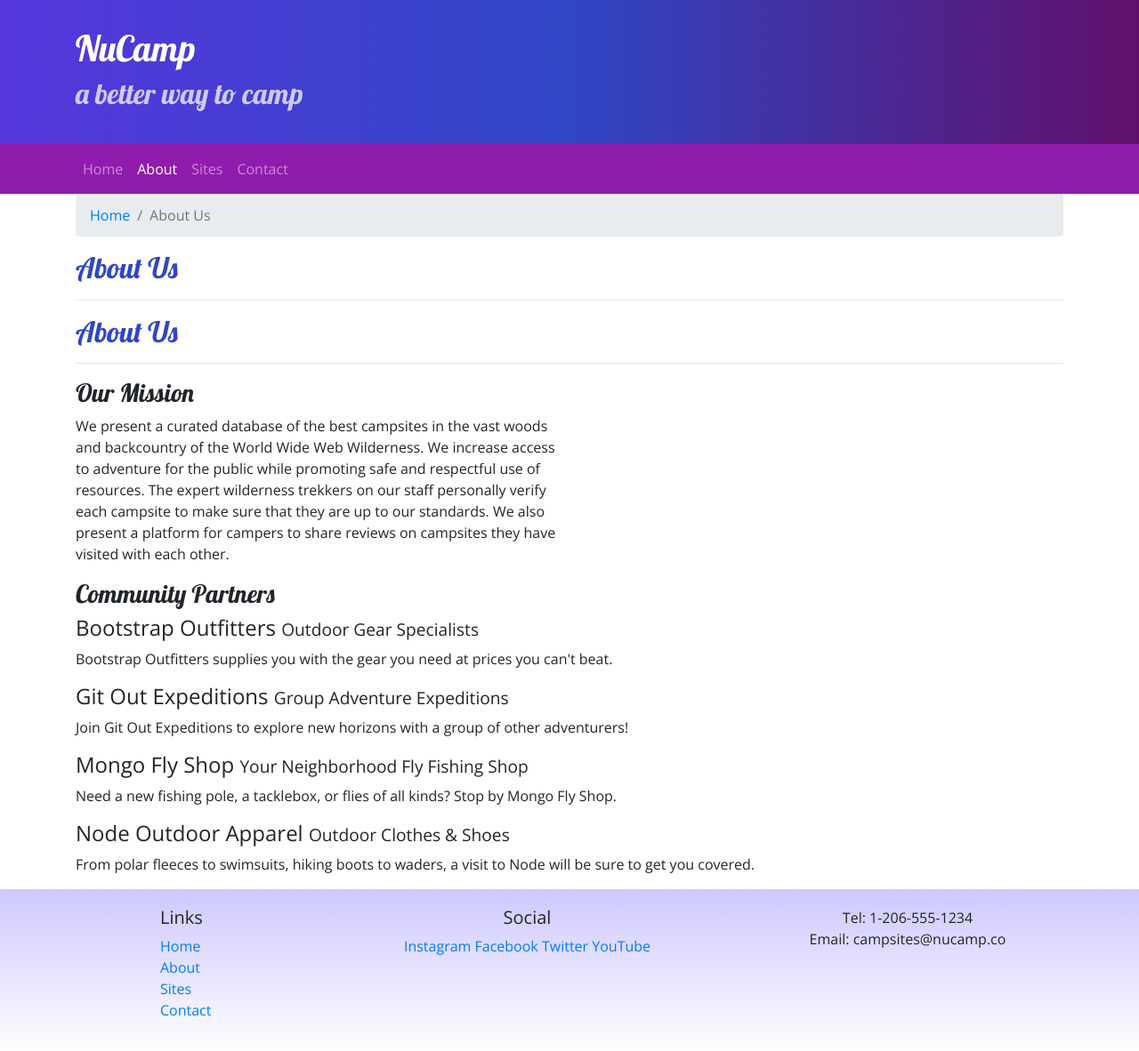
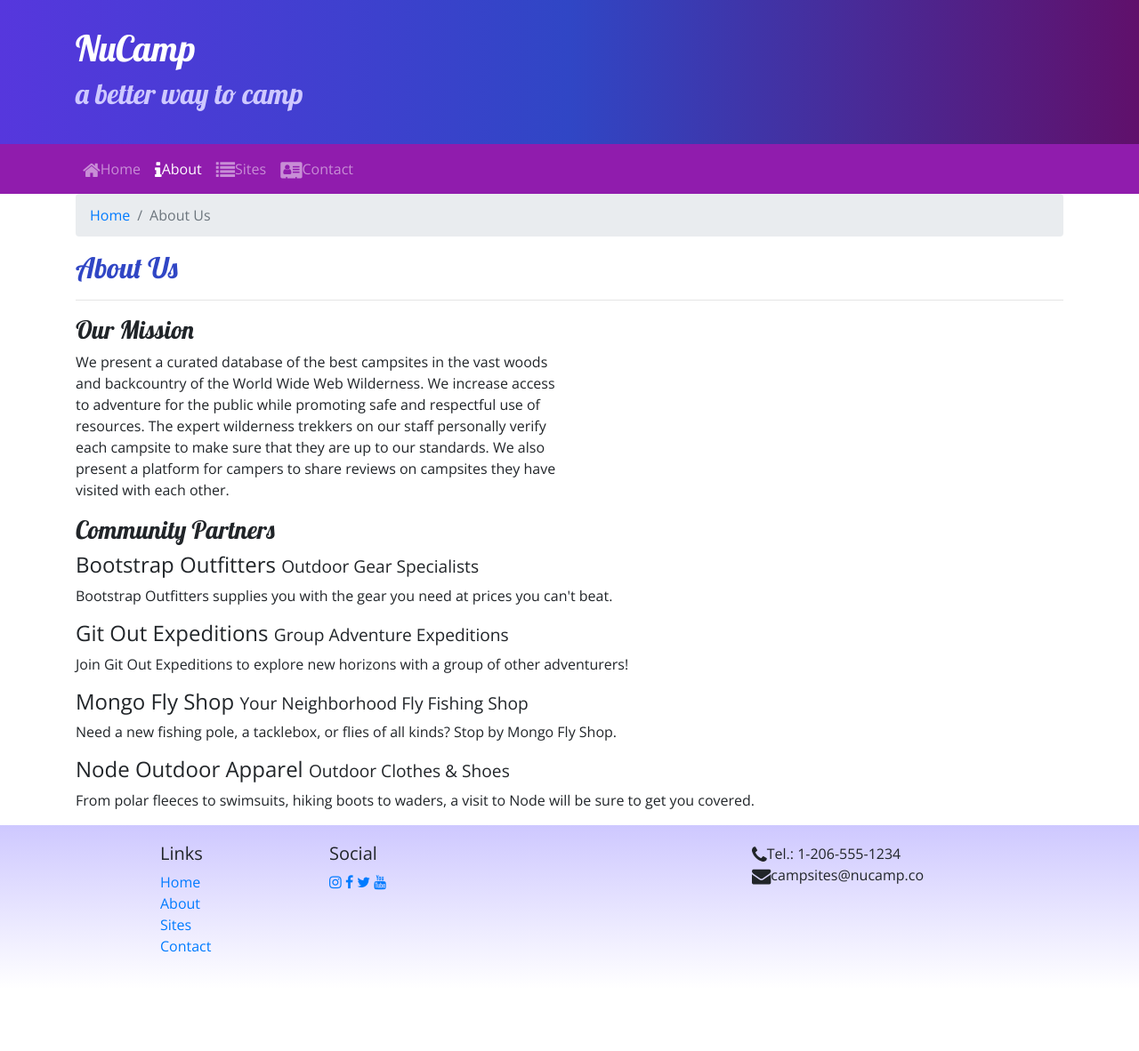
Before and after one commit to jtbahe/nucamp_bootstrap, a website: page aboutus.html in a window 1280 px wide. Shown: the whole page at 89% size. After the commit the page ends 1112 px from the top, so only its background shows below. Drawn offline with nearby package versions, Linux system fonts and the light colour scheme.

Commit message:
Icon Fonts

```diff
--- a/aboutus.html
+++ b/aboutus.html
@@ -6,6 +6,7 @@
     <meta http-equiv="X-UA-Compatible" content="ie=edge">
     <link rel="stylesheet" href="https://fonts.googleapis.com/css?family=Lobster|Open+Sans" />
     <!-- Bootstrap CSS -->
+    <link rel="stylesheet" href="node_modules/font-awesome/css/font-awesome.min.css">
     <link rel="stylesheet" href="node_modules/bootstrap/dist/css/bootstrap.min.css" />
     <link rel="stylesheet" href="css/styles.css">
     <title>NuCamp: A Better Way To Camp</title>
@@ -30,10 +31,10 @@
             </button>
             <div class="collapse navbar-collapse" id="nucampNavbar">
                 <ul class="navbar-nav">
-                    <li class="nav-item"><a href="index.html" class="nav-link">Home</a></li>
-                    <li class="nav-item active"><a href="#" class="nav-link">About</a></li class="nav-item">
-                    <li class="nav-item"><a href="#" class="nav-link">Sites</a></li>
-                    <li class="nav-item"><a href="#" class="nav-link">Contact</a></li>
+                    <li class="nav-item"><a href="index.html" class="nav-link"><i class="fa fa-home fa-lg"></i>Home</a></li>
+                    <li class="nav-item active"><a href="#" class="nav-link"><i class="fa fa-info fa-lg"></i>About</a></li class="nav-item">
+                    <li class="nav-item"><a href="#" class="nav-link"><i class="fa fa-list fa-lg"></i>Sites</a></li>
+                    <li class="nav-item"><a href="#" class="nav-link"><i class="fa fa-address-card fa-lg"></i>Contact</a></li>
                 </ul>
             </div>
         </div>
@@ -48,8 +49,6 @@
                     </li>
                     <li class="breadcrumb-item active">About Us</li>
                 </ol>
-                <h2>About Us</h2>
-                <hr>
             </div>
         </div>
     </div>
@@ -97,16 +96,16 @@
                         <li><a href="#">Contact</a></li>
                     </ul>
                 </div>
-                <div class="col-6 col-sm-5 text-center">
-                    <h5>Social</h5>
-                    <a href="http://instagram.com/">Instagram</a>
-                    <a href="http://facebook.com/">Facebook</a>
-                    <a href="http://twitter.com/">Twitter</a>
-                    <a href="http://youtube.com/">YouTube</a>
+                <div class="col-6 col-sm-5">
+                	<h5>Social</h5>
+                    <a href="http://instagram.com/"><i class="fa fa-instagram"></i></a>
+                    <a href="http://facebook.com/"><i class="fa fa-facebook"></i></a>
+                    <a href="http://twitter.com/"><i class="fa fa-twitter"></i></a>
+                    <a href="http://youtube.com/"><i class="fa fa-youtube"></i></a>
                 </div>
-                <div class="col-sm-4 text-center">
-                    Tel: 1-206-555-1234<br />
-                    Email: campsites@nucamp.co
+                <div class="col-sm-4">
+                    <i class="fa fa-phone fa-lg"></i>Tel.: 1-206-555-1234<br />
+                    <i class="fa fa-envelope fa-lg"></i>campsites@nucamp.co
                 </div>
            </div>
         </div>
--- a/package.json
+++ b/package.json
@@ -15,6 +15,7 @@
   },
   "dependencies": {
     "bootstrap": "^4.0.0",
+    "font-awesome": "^4.7.0",
     "jquery": "^3.3.1",
     "popper.js": "^1.12.9"
   }
```
Also changed, not shown: index.html (+11 -10 lines), 1 other file.
